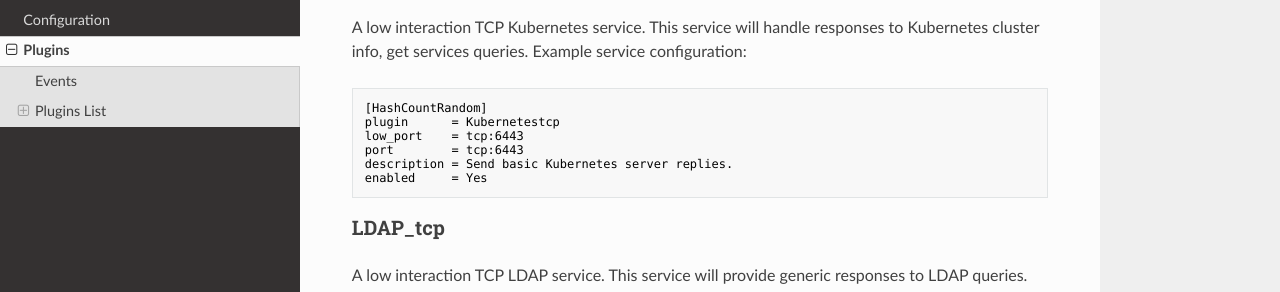
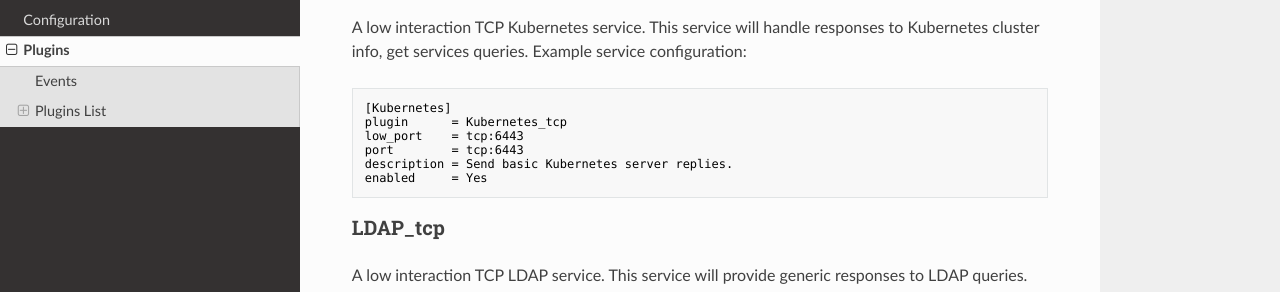
Before and after one commit to honeydbio/honeydb-agent-docs, an MkDocs documentation site: the page built from docs/plugins.md, in a window 1280 px wide and 900 px high, scrolled down 4431 px. Shown: the part 159-451 px from the top of the window. Built offline with MkDocs 1.6.1, drawn with Linux system fonts in a browser that asks for light colours; nearby versions of some CDN libraries.

Commit message:
name fix

````diff
--- a/docs/plugins.md
+++ b/docs/plugins.md
@@ -218,8 +218,8 @@
 Example service configuration:
 
 ```shell
-[HashCountRandom]
-plugin      = Kubernetestcp
+[Kubernetes]
+plugin      = Kubernetes_tcp
 low_port    = tcp:6443
 port        = tcp:6443
 description = Send basic Kubernetes server replies.
````
